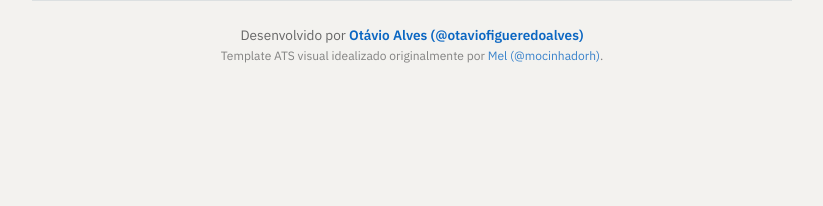
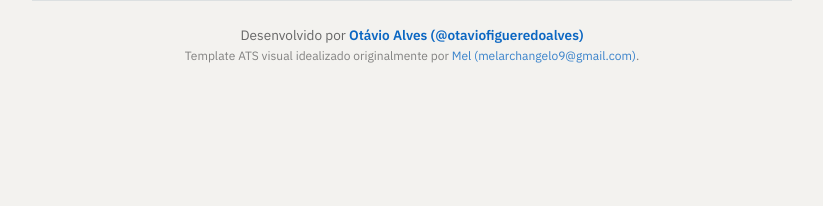
Before and after one commit to otaviofigueredoalves/dinamizador_curriculo, a Flask app: page / in a window 1280 px wide. Shown: the part 970-1176 px from the top of the page, without its empty margins (228-1051 px from the left). Run offline with Flask 3, Linux system fonts and the light colour scheme; parts of the project's set-up code (start-up, migrations or seed data) failed here and were passed over.

Commit message:
copy: creditos atualizados

```diff
--- a/templates/index.html
+++ b/templates/index.html
@@ -75,7 +75,7 @@
 
         <div style="text-align: center; margin-top: 20px; font-size: 0.85rem; color: #666;">
             Desenvolvido por <a href="https://github.com/otaviofigueredoalves" target="_blank" style="color: #0A66C2; font-weight: bold; text-decoration: none;">Otávio Alves (@otaviofigueredoalves)</a><br>
-            <span style="font-size: 0.75rem; opacity: 0.8;">Template ATS visual idealizado originalmente por <a href="https://docs.google.com/document/d/1TmiWHUhvlLMlAK0vtEziA9JQ85idSCtX/edit" target="_blank" style="color: #0A66C2; text-decoration: none;">Mel (@mocinhadorh)</a>.</span>
+            <span style="font-size: 0.75rem; opacity: 0.8;">Template ATS visual idealizado originalmente por <a href="https://docs.google.com/document/d/1TmiWHUhvlLMlAK0vtEziA9JQ85idSCtX/edit" target="_blank" style="color: #0A66C2; text-decoration: none;">Mel (melarchangelo9@gmail.com)</a>.</span>
         </div>
         </div>
     </div>
```
